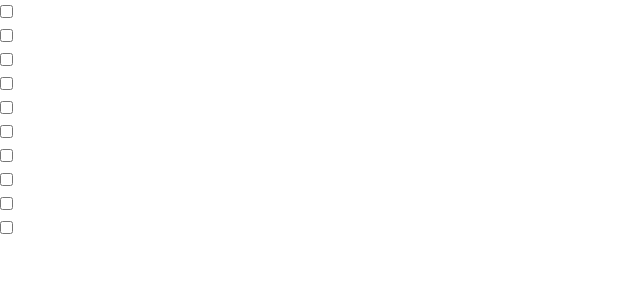
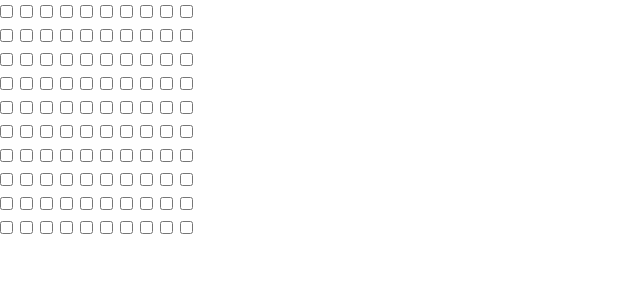
Before and after one commit to ahuth/checkbox-life, a React (Vite) app: page / in a window 1280 px wide. Shown: the top 300 px of the page, without its empty margins (0-640 px from the left). Built offline with nearby package versions, Linux system fonts and the light colour scheme.

Commit message:
Use 100 checkboxes

```diff
--- a/src/components/App.tsx
+++ b/src/components/App.tsx
@@ -1,8 +1,12 @@
 import {useReducer} from 'react';
 
+const initialValues = new Array(100).fill(false);
+
 export default function App() {
-  const [values, dispatch] = useReducer(
-    function (prevState: boolean[], action: {type: 'toggle'; index: number}) {
+  const [values, dispatch] = useReducer(function (
+    prevState: boolean[],
+    action: {type: 'toggle'; index: number},
+  ) {
     if (action.type === 'toggle') {
       const nextState = prevState.slice();
       nextState[action.index] = !nextState[action.index];
@@ -10,16 +14,14 @@ export default function App() {
     }
 
     return prevState;
-    },
-    [false, false, false, false, false, false, false, false, false, false],
-  );
+  }, initialValues);
 
   return (
     <main>
-      <ol>
+      <ol className="grid grid-cols-[repeat(10,20px)]">
         {values.map((value, i) => {
           return (
-            <li key={i}>
+            <li key={i} className="w-fit">
               <input
                 type="checkbox"
                 checked={value}
```
Lines whose indentation alone changed are shown as unchanged.
